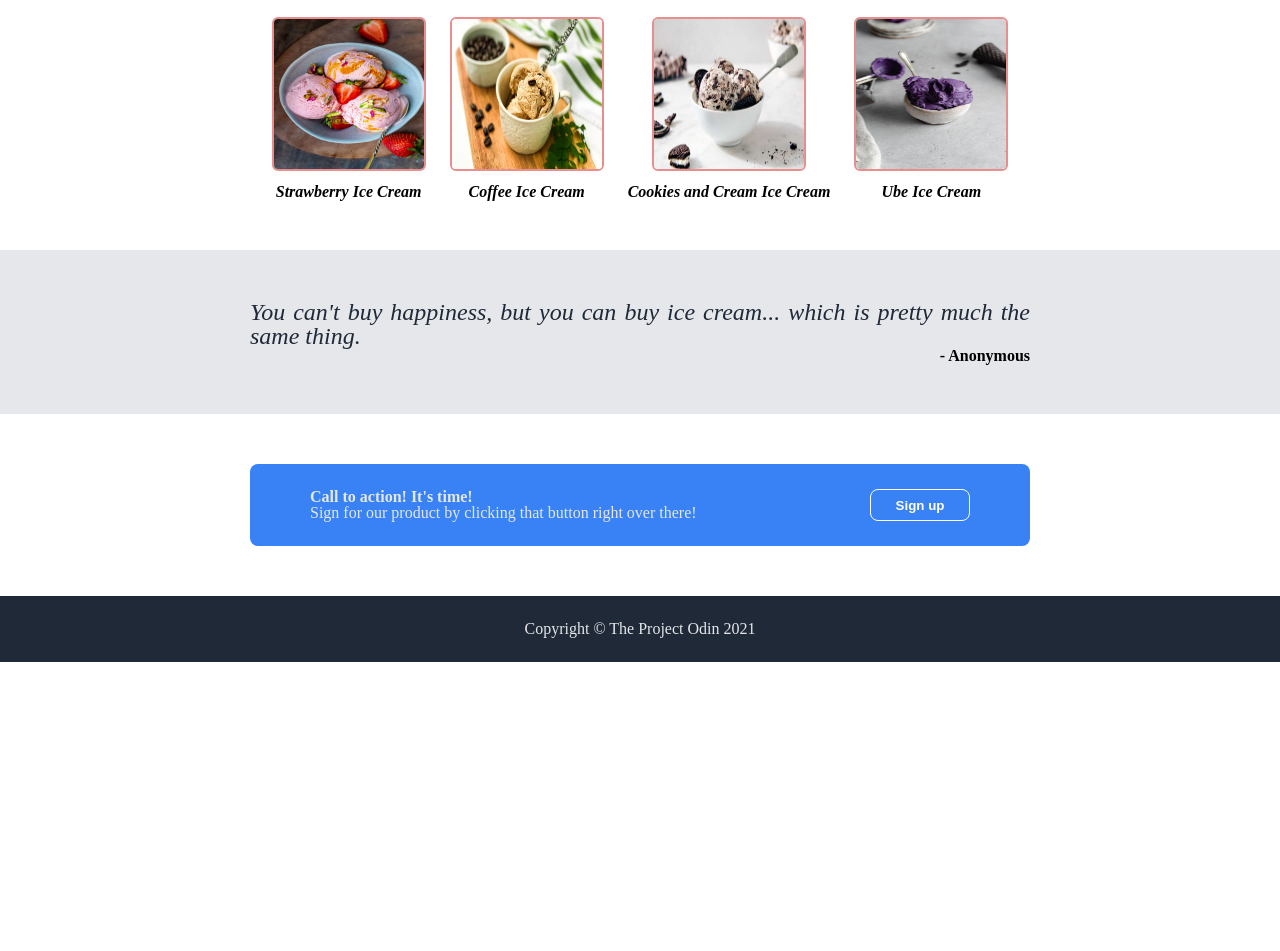
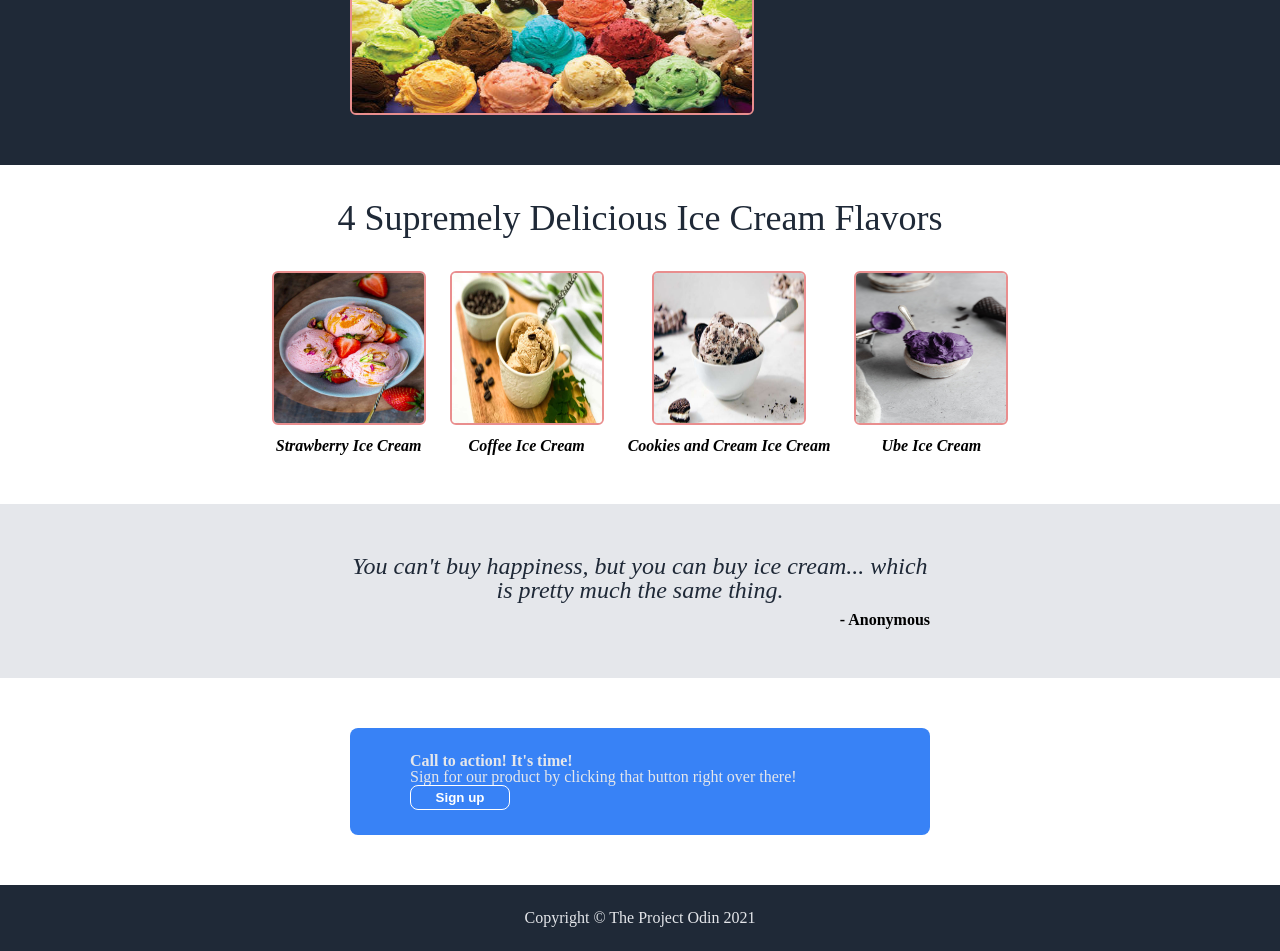
Before and after one commit to Darryl-prog/Project-Landing-Page, a plain HTML site: page index.html in a window 1280 px wide. Shown: the part 542-1493 px from the top of the page. Before the commit the page ends 1204 px from the top, so only its background shows below. Drawn offline with Linux system fonts and the light colour scheme; a web font is replaced by a local one.

Commit message:
Edit README.md/style.css

```diff
--- a/style.css
+++ b/style.css
@@ -138,7 +138,7 @@ body {
 
 header {
     background-color: #1F2937;
-    padding: 0 250px;
+    padding: 0 350px;
 }
 
 /* header-navbar*/
@@ -245,20 +245,21 @@ section div img {
 
 .content-bottom {
     background-color: #E5E7EB;
-    padding: 50px 250px;
+    padding: 50px 350px;
 
 }
 
 .content-bottom-text {
     font-size: 24px;
     font-style: italic;
-    text-align: justify;
+    text-align: center;
     color: #1F2937;
 }
 
 .author {
     text-align: right;
     font-weight: 600;
+    margin-top: 10px;
 }
 
 .content-bottom-two {
@@ -267,7 +268,7 @@ section div img {
     flex-wrap: wrap;
     background-color: #3882F6;
     padding: 25px 60px;
-    margin: 50px 250px;
+    margin: 50px 350px;
     color: #E5E7EB;
     border-radius: 8px;
 }
```
Also changed, not shown: 1 other file.
